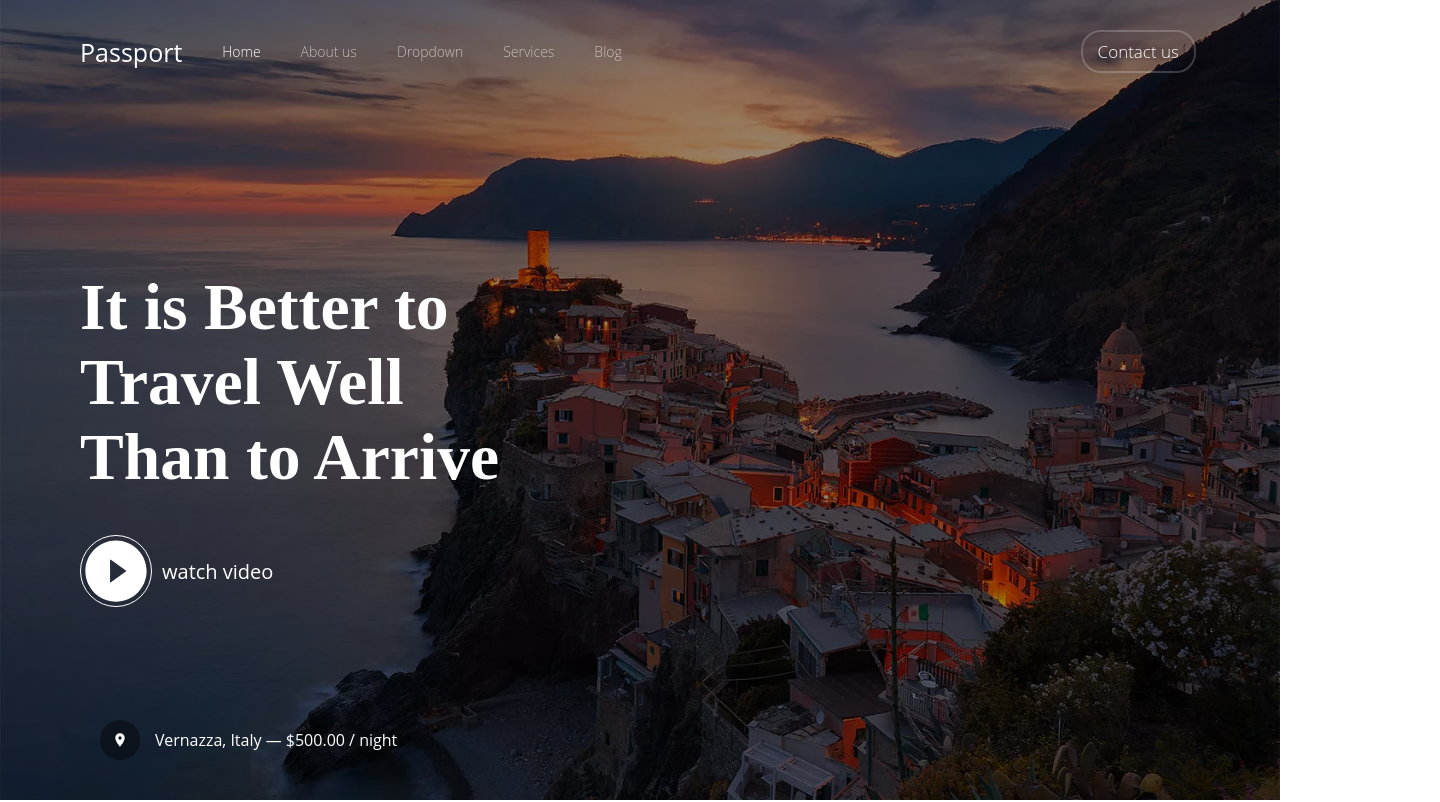
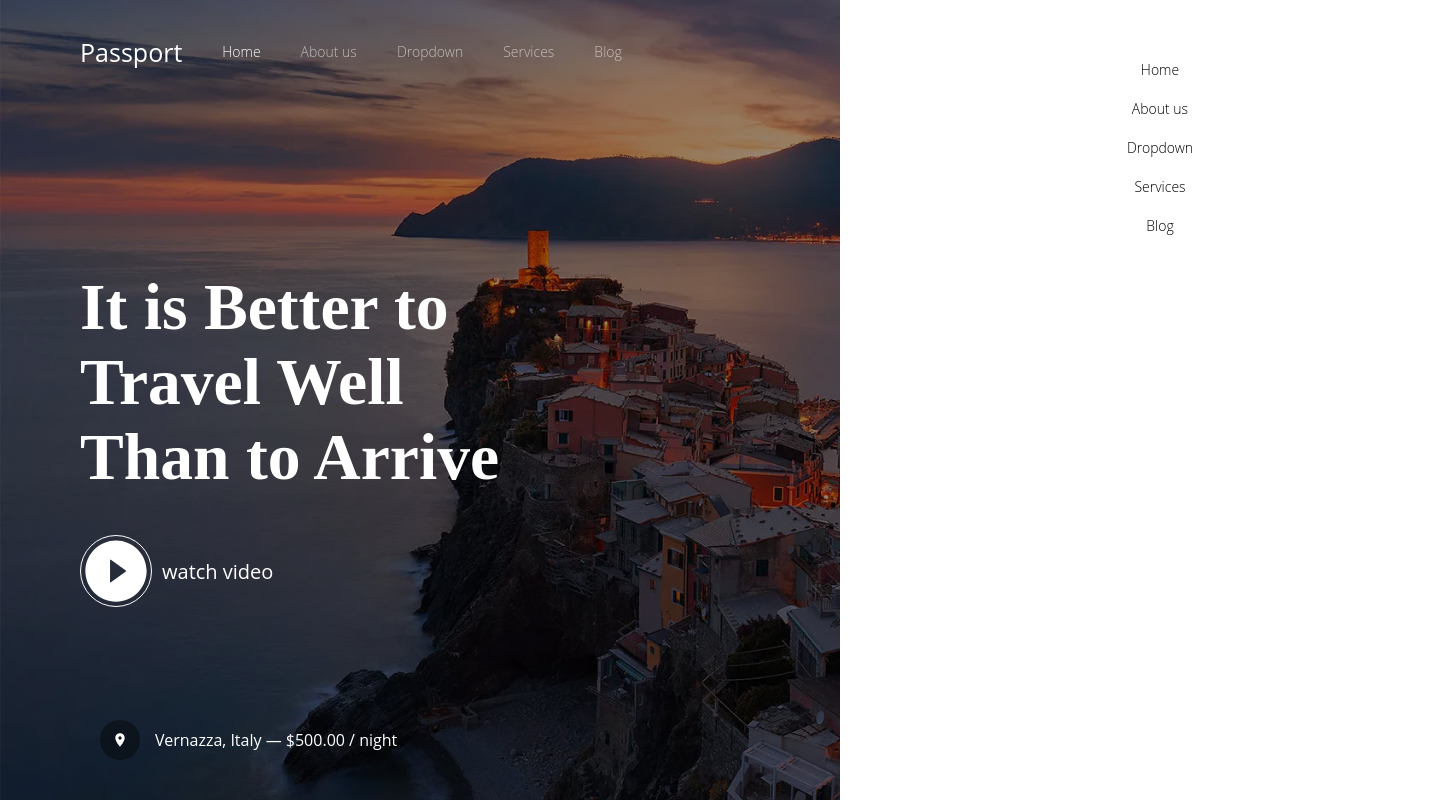
Before and after one commit to vishalparashar0119/Passport_react_project, a React (Create React App) app: page / in a window 1280 px wide. Shown: the top 802 px of the page, 1440 px wide, since content can reach past the window. Built offline with nearby package versions, Linux system fonts and the light colour scheme.

Commit message:
comit responsive design

```diff
--- a/src/components/Footer.css
+++ b/src/components/Footer.css
@@ -1,6 +1,7 @@
 .footer{
    background-color: #EFEFEF;
    height: 50vh;
+   width: 100vw;
    display: flex;
    flex-direction: column;
    padding: 80px;
@@ -76,7 +77,8 @@
    .footer{
       background-color: #EFEFEF;
       height: auto;
-      width: 390px;
+      width: 100vh;
+      width: 370px;
       display: flex;
       flex-direction: column;
       padding: 10px;
--- a/src/components/HeroSection.component.jsx
+++ b/src/components/HeroSection.component.jsx
@@ -1,10 +1,20 @@
-import React from 'react'
+import React, { useState } from 'react'
 import './HeroSection.css'
 import { Link } from 'react-router-dom';
 import { MdLocationOn } from "react-icons/md";
 import { RxHamburgerMenu } from "react-icons/rx";
+import { AiOutlineClose } from "react-icons/ai";
 const HeroSection = () => {
+  const [ active , setActive ] = useState(false);
+   function isOpen (){
+     setActive(true);
+   }
+   function isClose(){
+    setActive(false);
+   }
   return (
+
+
     <div className='background__image'>
       <div className='overlay'></div>
       <nav>
@@ -25,10 +35,22 @@ const HeroSection = () => {
               <div>
               <Link style={{textDecoration:'none', color:'white', fontWeight:500 , fontSize:'25px' ,fontFamily:'Playfair Display", sans-serif'}} to='/'>Passport</Link>
               </div>
-              <div className='hamburger'>
+              <div onClick={isOpen}    className='hamburger'>
                 <RxHamburgerMenu/>
               </div>
+
          </nav>
+         <div style={{ position : "absoute", right : active ? "0px" : "-200px"}} className=' navigation__slider'>
+
+               <div onClick={isClose} className="cross">
+               <AiOutlineClose/>
+               </div>
+            <Link className='nav__button' style={{textDecoration:'none', color:'black', fontWeight:100 , fontSize:'14px'}} to='/'>Home</Link>
+            <Link className='nav__button' style={{textDecoration:'none', color:'black', fontWeight:100 , fontSize:'14px'}} to='/aboutus'>About us</Link>
+            <Link className='nav__button' style={{textDecoration:'none', color:'black', fontWeight:100 , fontSize:'14px'}} to='/'>Dropdown</Link>
+            <Link className='nav__button' style={{textDecoration:'none', color:'black', fontWeight:100 , fontSize:'14px'}} to='/servicesus'>Services</Link>
+            <Link className='nav__button' style={{textDecoration:'none', color:'black', fontWeight:100 , fontSize:'14px'}} to='/blog'>Blog</Link>
+         </div>
       <div className='location'>
         <div>
             <MdLocationOn/>
--- a/src/components/HeroSection.css
+++ b/src/components/HeroSection.css
@@ -69,6 +69,29 @@ nav div{
      justify-content: center;
      align-items: center;
     }
+    .navigation__slider{
+        background-color: white;
+        height: 100vh;
+        width: 50vw;
+        z-index: 40;
+        position: absolute;
+        display: flex;
+        flex-direction: column;
+        gap: 20px;
+        padding: 20px auto auto 0px;
+        right: -200px;
+        transition:  all 0.3s ease;
+
+
+    }
+    .navigation__slider div{
+        display:  flex;
+        justify-content: end;
+        padding: 20px 20px 0px 0px;
+        font-size: 20px;
+    }
+
+
 
     @media only screen and (max-width:600px){
         .responsive__nav__bar{
@@ -107,4 +130,5 @@ nav div{
 
 
 
+
     }
```
